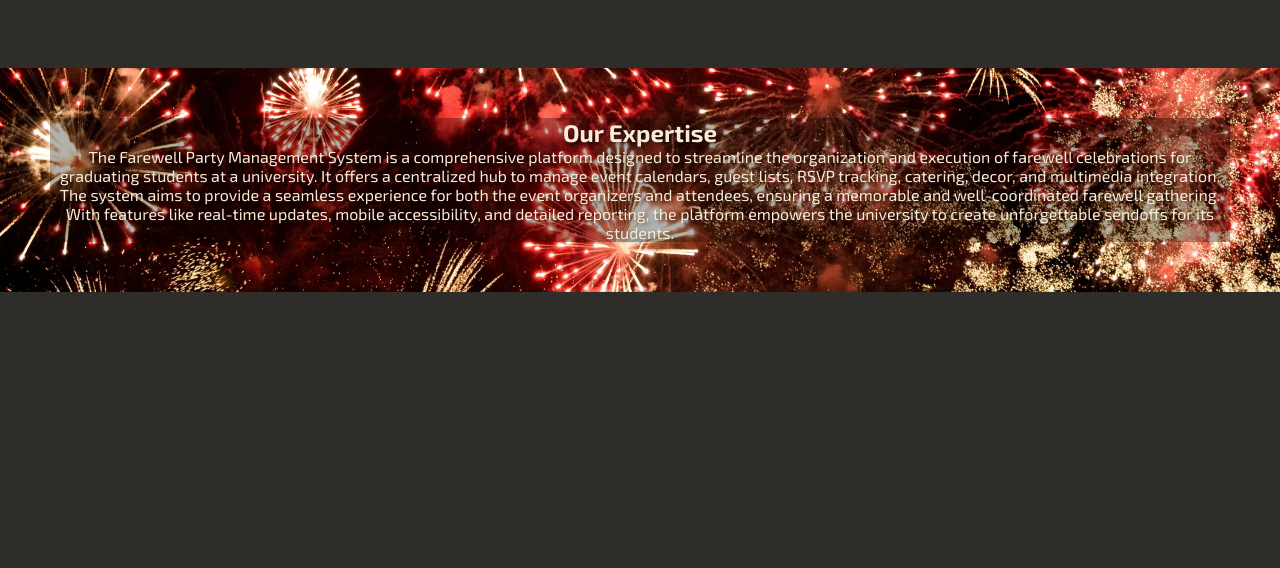
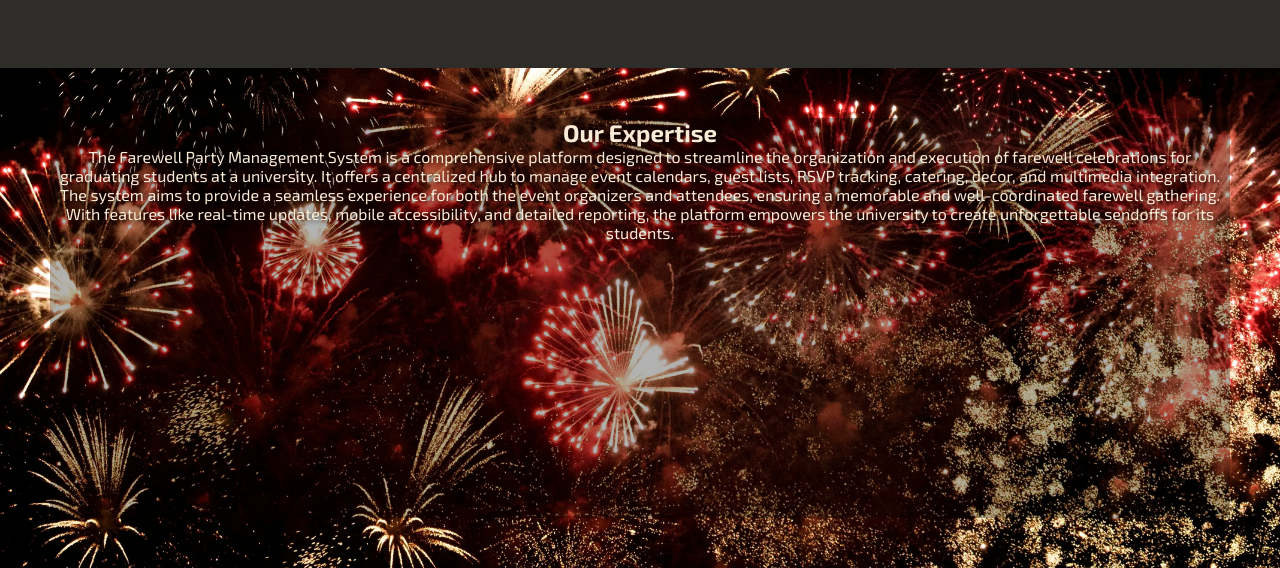
Before and after one commit to ali-ab-2003/Farewell-Party-Management-System, a plain HTML site: page index.html in a window 1280 px wide. Shown: the part 750-1318 px from the top of the page. Before the commit the page ends 1042 px from the top, so only its background shows below. Drawn offline with Linux system fonts and the light colour scheme.

Commit message:
added scrollable effect to background image

```diff
--- a/styles/styles.css
+++ b/styles/styles.css
@@ -112,10 +112,16 @@ img {
     background-position: center;
     padding: 50px;
     color: antiquewhite;
-    overflow: auto;
-}
-.expertise-content {
+    /* Add fixed background */
+    background-attachment: fixed;
+  }
+
+  .expertise-content {
     text-align: center;
     text-shadow: 2px 2px 4px rgba(0, 0, 0, 0.5);
     background-color: rgba(0, 0, 0, 0.3);
-}
+    /* Enable scrolling if content overflows */
+    overflow: auto;
+    /* Adjust height as needed */
+    height: 400px;
+  }
```
